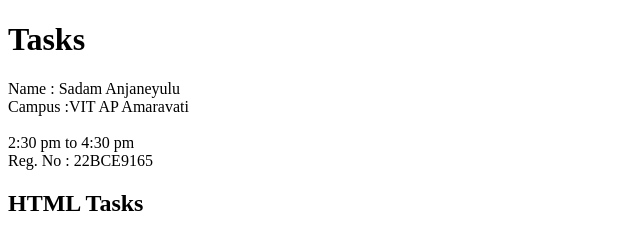
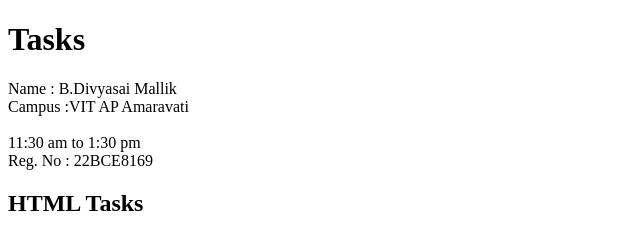
Before and after one commit to B-Mallik/tasks, a plain HTML site: page index.html in a window 1280 px wide. Shown: the top 234 px of the page, 0-640 px from the left. Drawn offline with Linux system fonts and the light colour scheme.

Commit message:
Update index.html

```diff
--- a/index.html
+++ b/index.html
@@ -10,8 +10,9 @@
 
 <body>
     <h1>Tasks</h1>
-    <p>Name : Sadam Anjaneyulu <br> Campus :VIT AP Amaravati <br>
-        <br>2:30 pm to 4:30 pm <br>Reg. No : 22BCE9165</p>
+    <p>Name : B.Divyasai Mallik
+<br> Campus :VIT AP Amaravati <br>
+        <br>11:30 am to 1:30 pm <br>Reg. No : 22BCE8169</p>
 <h2>HTML Tasks</h2>
     <table align=" center" border="black" bgbolor=black>
 
```
